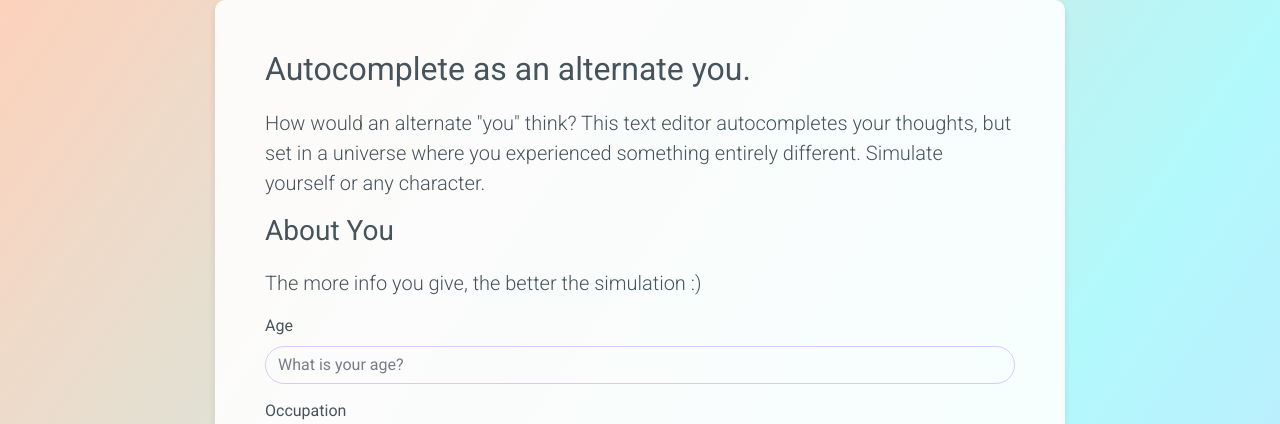
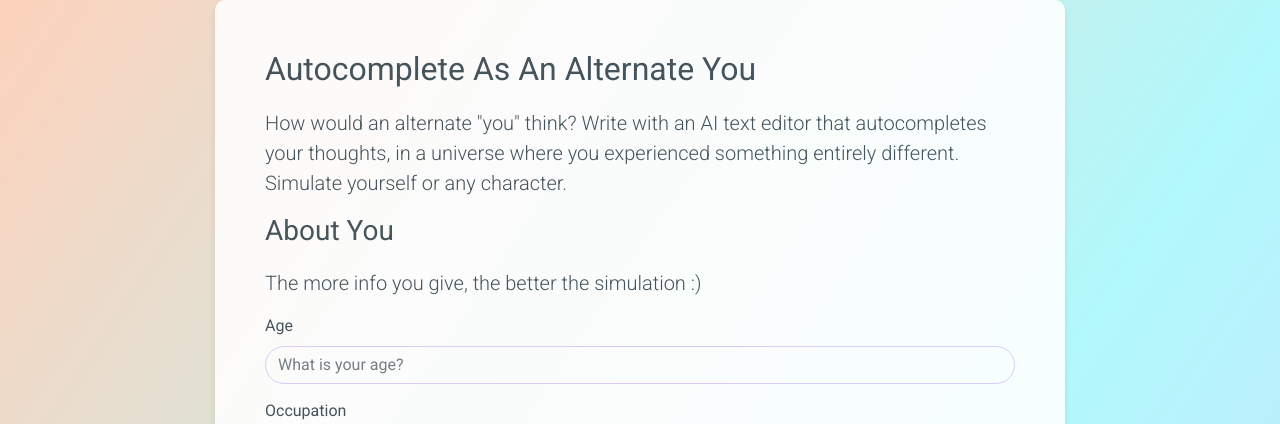
Before and after one commit to josh-ashkinaze/autocomplete, a Flask app: page /user_settings in a window 1280 px wide. Shown: the top 424 px of the page. Run offline with Flask 3, Linux system fonts and the light colour scheme; some libraries are stand-ins or nearby versions.

Commit message:
change copy

```diff
--- a/templates/user_settings.html
+++ b/templates/user_settings.html
@@ -93,8 +93,8 @@
 </head>
 <body>
 <div class="container">
-    <h2>Autocomplete as an alternate you. </h2>
-    <p class="lead">How would an alternate "you" think? This text editor autocompletes your thoughts, but set in a universe
+    <h2>Autocomplete As An Alternate You </h2>
+    <p class="lead">How would an alternate "you" think? Write with an AI text editor that autocompletes your thoughts, in a universe
         where you experienced something entirely different. Simulate yourself or any character.</p>
 
     <form method="post" action="{{ url_for('user_settings') }}" novalidate>
```
